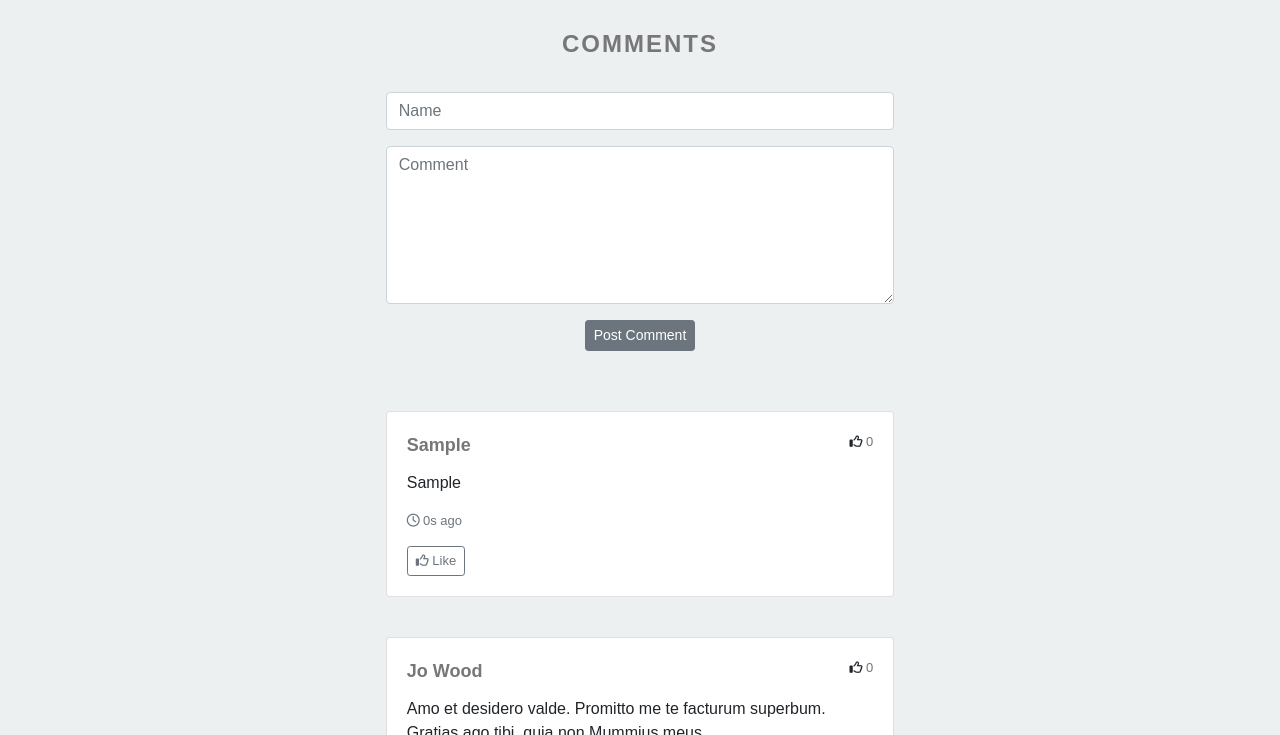
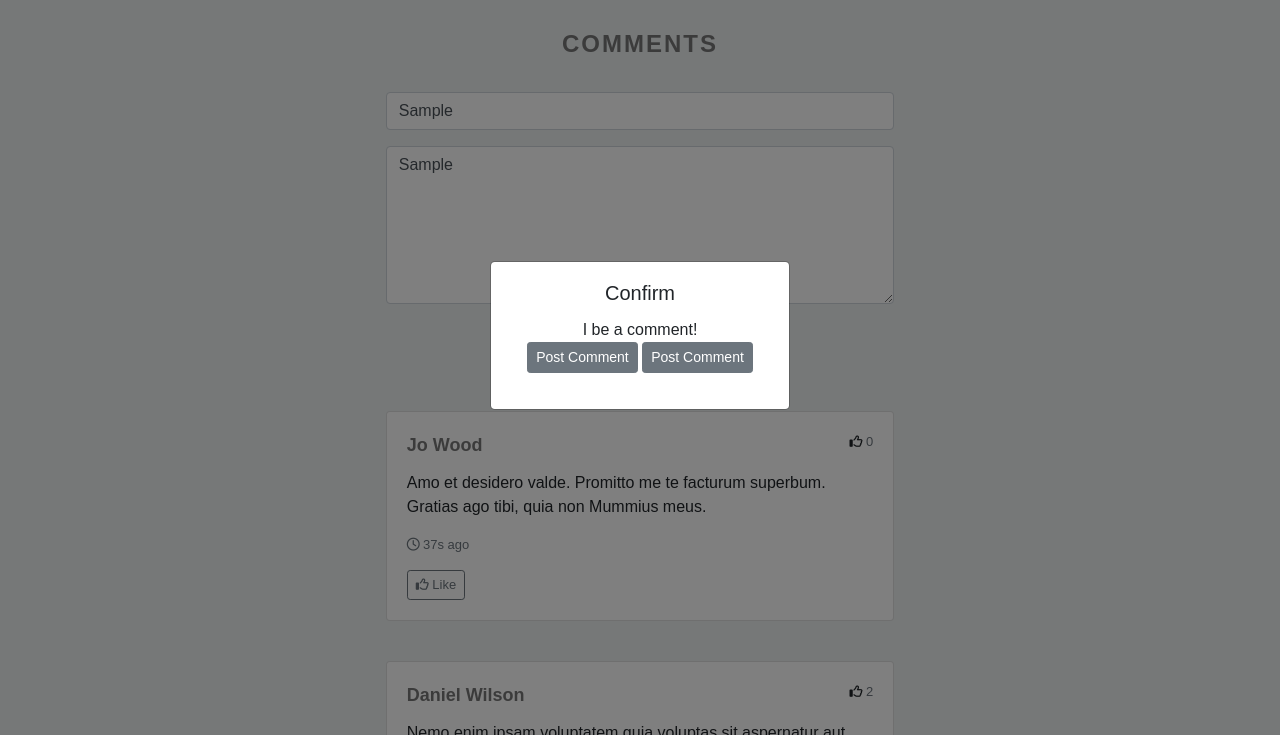
Before and after one commit to jasonthorne/InternetProgramming, a plain HTML site: page LoremIpsum/public/index.html in a window 1280 px wide. Both pictures are taken after typing "Sample", "Sample" into the empty fields and a click on the button "Post Comment". Shown: the part 2702-3437 px from the top of the page. Drawn offline with nearby package versions, Linux system fonts and the light colour scheme.

Commit message:
comment modal

```diff
--- a/LoremIpsum/public/index.html
+++ b/LoremIpsum/public/index.html
@@ -38,7 +38,7 @@
 				<h1 id="hero-title">
 					Lorem Ipsum F.C.
 				</h1>
-				More words here
+				<!--More words here-->
 				<!--++++++++++++++DELETE+++++++++++++++https://pixabay.com/photos/soccer-football-pitch-ball-grass-2042585/-->
 			</div>
 		</div>
@@ -380,7 +380,8 @@
 							<form id="comment-form">
 								<input type="text" class="form-control mb-3" id="handle-input" placeholder="Name" autocomplete="off" onfocus="handleTooltip.hide()">
 								<textarea type="text" class="form-control mb-3" id="comment-input" rows="6" placeholder="Comment" autocomplete="off" onfocus="commentTooltip.hide()"></textarea>
-								<input type="button" class="btn btn-secondary btn-sm" id="comment-btn" value="Post Comment" onclick="addComment()">
+								<!--<input type="button" class="btn btn-secondary btn-sm" id="comment-btn" value="Post Comment" onclick="addComment()">-->
+								<input type="button" class="btn btn-secondary btn-sm" id="comment-btn" value="Post Comment" onclick="checkComment()">
 							</form>
 
 							<!--
@@ -407,6 +408,26 @@
 			</div>
 		</section>
 
+		<div class="modal fade" id="comment-modal" tabindex="-1" role="dialog" aria-hidden="true">
+			<div class="modal-dialog modal-sm modal-dialog-centered">
+				<div class="modal-content">
+					<div class="modal-body">
+						<div id="comment-modal-title">
+							Confirm
+						</div>
+						<div id="comment-modal-comment">
+							I be a comment!
+						</div>
+						<div id="comment-modal-btns">
+							<input type="button" class="btn btn-secondary btn-sm" id="comment-btn" value="Post Comment" onclick="addComment()">
+							<input type="button" class="btn btn-secondary btn-sm" id="comment-btn" value="Post Comment" onclick="addComment()">
+						</div>
+					</div>
+				</div>
+			</div>
+		</div>
+
+		<!--
 		<div class="modal fade" id="likes-modal" tabindex="-1" role="dialog" aria-hidden="true">
 			<div class="modal-dialog modal-sm modal-dialog-centered">
 				<div class="modal-content">
@@ -419,6 +440,7 @@
 				</div>
 			</div>
 		</div>
+		-->
 
 		<footer>
 			<div id="footer-social-media">
--- a/LoremIpsum/public/js/comments.js
+++ b/LoremIpsum/public/js/comments.js
@@ -39,7 +39,7 @@ function buildComments(){
             Date.now() - 3600000, //1 hour ago
             6));
 
-    totalComments = comments.length; //set totalComments
+    totalComments = 3; //comments.length; //set totalComments
     ///////////document.getElementById("total-comments").innerHTML = totalComments; //show total comments
     for (let i=totalComments-1; i>=0; i--){ //loop through no of comments
         buildCommentCard(comments[i]);}  //build commentCard for comment i
@@ -84,6 +84,13 @@ function buildCommentCard(comment){
 
     //add built card to array:
     commentCards.unshift(card);
+}
+
+function checkComment(){
+
+    //show comment modal:
+    $("#comment-modal").modal("show");
+
 }
 
 function showComments(){
```
Also changed, not shown: LoremIpsum/public/css/bootstrap.css.
